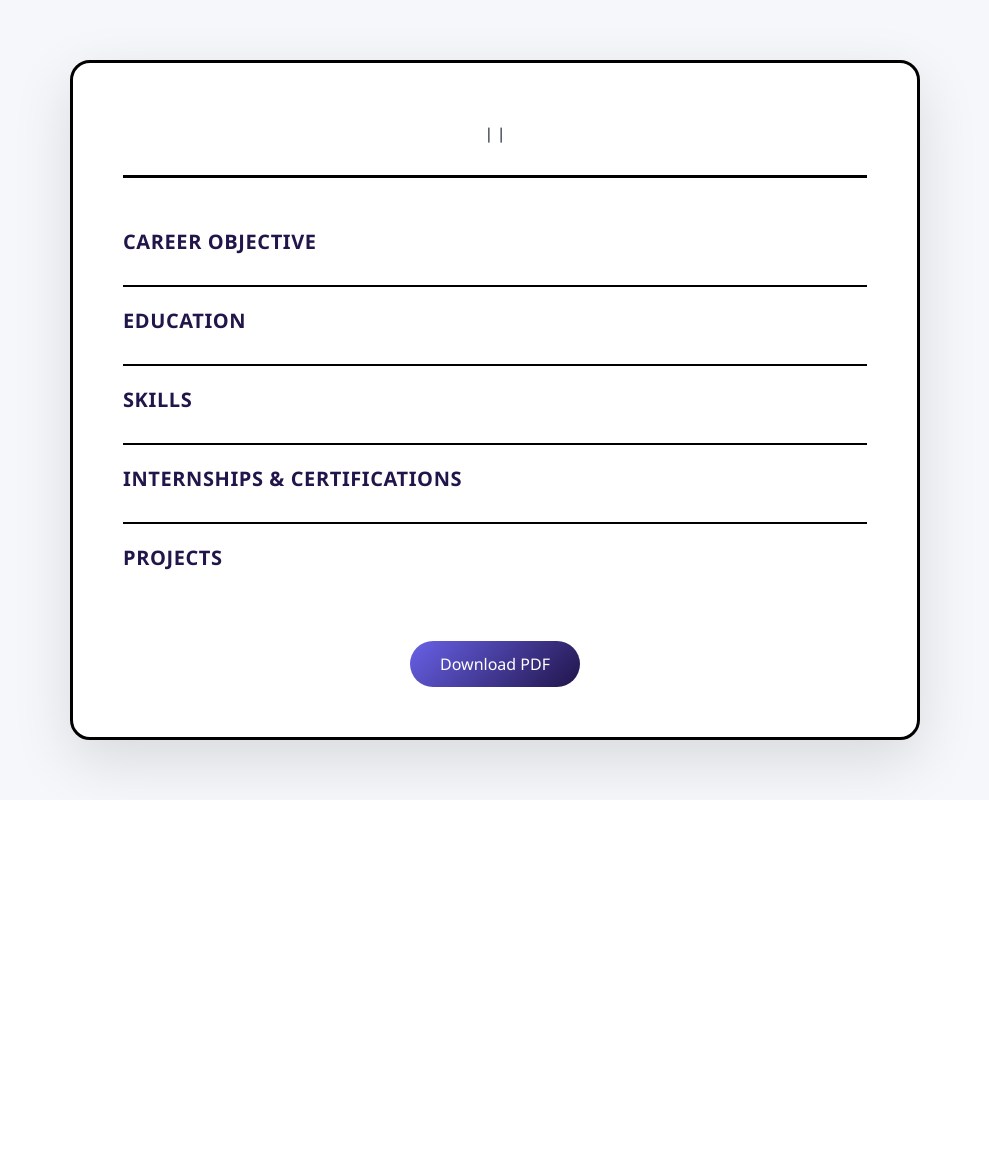
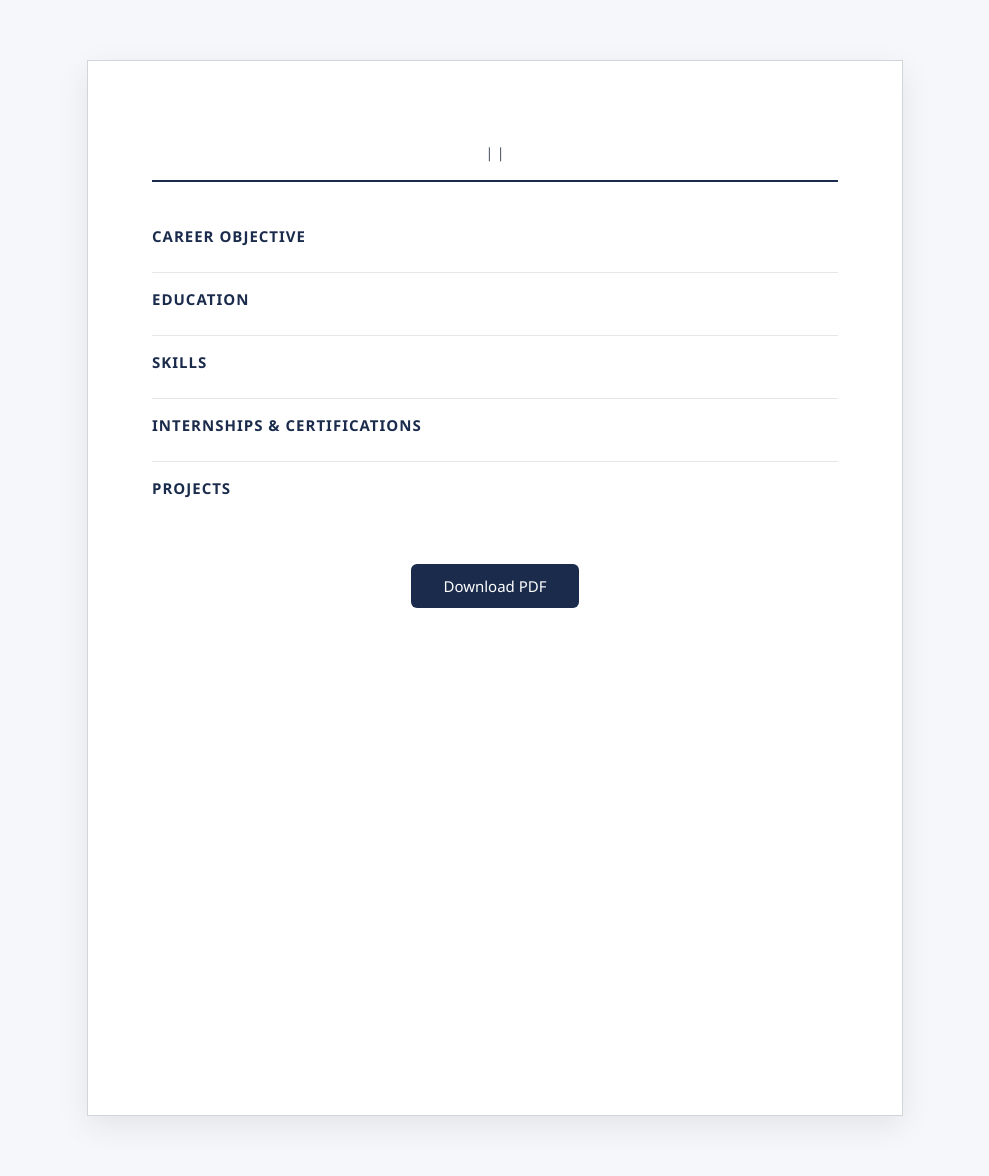
Before and after one commit to LathishP/Resume-Builder, a Flask app: template Resume Builder/templates/preview.html in a window 1280 px wide. Shown: the whole page, without its empty margins (145-1134 px from the left). Before the commit the page ends 798 px from the top, so only its background shows below. Run offline with Flask 3, Linux system fonts and the light colour scheme; the template is opened without the code that fills it, so the values that code supplies are empty.

Commit message:
Updated resume template

```diff
--- a/Resume Builder/static/style.css
+++ b/Resume Builder/static/style.css
@@ -1,4 +1,3 @@
-
 * {
   margin: 0;
   padding: 0;
@@ -442,115 +441,99 @@ button {
   }
 }
 
-
-
-
-
-/*
-______________________________________________________ */
-
-
-
 /* ==========================
-   RESUME PREVIEW
+   RESUME PREVIEW — PAGE FORMAT
 ========================== */
 
 .resume {
-  max-width: 850px;
+  max-width: 816px;      /* ~8.5in wide at 96dpi, like a real page */
+  min-height: 1056px;    /* ~11in tall, like a real page */
   margin: 60px auto;
-  background: var(--bg-card);
-  padding: 50px;
-  border-radius: 20px;
-  border: 2px solid var(--border);
-  box-shadow: 0 20px 60px rgba(0,0,0,0.12);
+  background: #ffffff;
+  padding: 76px 64px;    /* ~1in top/bottom, ~0.85in sides */
+  border: 1px solid #d1d5db;
+  box-shadow: 0 10px 30px rgba(0,0,0,0.08);
+  color: #1f2937;
+  font-family: "Calibri", "Segoe UI", Arial, sans-serif;
 }
 
-/* Resume Header */
-.resume h1 {
+/* Header */
+.resume-header {
   text-align: center;
-  font-size: 34px;
-  color: var(--primary);
+  padding-bottom: 18px;
+  border-bottom: 2px solid #1a2b4c;
+  margin-bottom: 28px;
+}
+
+.resume-header h1 {
+  font-size: 30px;
+  font-weight: 700;
+  letter-spacing: 0.5px;
+  margin-bottom: 6px;
+  color: #1a2b4c;         /* navy, like the accent color in your resume */
+}
+
+.resume-header p {
+  font-size: 14px;
+  color: #4b5563;         /* muted gray for contact line */
+}
+
+/* Each section */
+.resume-section {
+  padding: 16px 0;
+  border-bottom: 1px solid #e5e7eb;
+}
+
+.resume-section:last-of-type {
+  border-bottom: none;
+}
+
+.resume-section h3 {
+  font-size: 15px;
+  font-weight: 700;
+  letter-spacing: 1px;
+  text-transform: uppercase;
+  color: #1a2b4c;         /* navy section headings */
   margin-bottom: 10px;
 }
 
-.resume > p {
-  text-align: center;
-  font-size: 15px;
-  color: var(--text-muted);
-  margin-bottom: 8px;
-}
-
-/* Divider line */
-.resume hr {
-  border: none;
-  height: 2px;
-  background: var(--border);
-  margin: 30px 0;
-}
-
-/* Section Titles */
-.resume h3 {
-  font-size: 20px;
-  color: var(--secondary);
-  margin-bottom: 12px;
-  text-transform: uppercase;
-  letter-spacing: 0.6px;
-}
-
-/* Section Content */
-.resume p {
-  font-size: 16px;
-  line-height: 1.7;
-  color: var(--text-main);
-  margin-bottom: 8px;
-}
-
-/* Download Button */
-.resume button {
-  display: block;
-  margin: 40px auto 0;
-  padding: 14px 36px;
-  font-size: 16px;
-  border-radius: 30px;
-  background: linear-gradient(135deg, var(--primary), var(--secondary));
-  color: white;
-  border: none;
-  cursor: pointer;
-  transition: transform 0.3s ease, box-shadow 0.3s ease;
-}
-
-.resume button:hover {
-  transform: translateY(-3px);
-  box-shadow: 0 10px 25px rgba(0,0,0,0.25);
-}
 .resume-section p {
-  white-space: pre-line;
-}
-/* ==========================
-   RESUME TEXTAREA LINE FIX
-========================== */
-
-/* Preserve line breaks from textarea input */
-.resume-section p {
+  font-size: 14.5px;
+  line-height: 1.6;
+  color: #1f2937;
   white-space: pre-line;
 }
 
-/* If you are using bullet lists for projects/internships */
 .resume-section ul {
   padding-left: 20px;
   margin-top: 8px;
 }
 
 .resume-section li {
-  margin-bottom: 8px;
+  margin-bottom: 6px;
   line-height: 1.6;
+  color: #1f2937;
 }
 
+/* Download button */
+.resume button {
+  display: block;
+  margin: 40px auto 0;
+  padding: 12px 32px;
+  font-size: 15px;
+  border-radius: 6px;
+  background: #1a2b4c;
+  color: white;
+  border: none;
+  cursor: pointer;
+  transition: background 0.3s ease;
+}
 
+.resume button:hover {
+  background: #21154a;
+}
 
-/* ==========================
-   PRINT (PDF)
-========================== */
+/* Print (PDF) */
 @media print {
   body {
     background: white;
@@ -560,79 +543,17 @@ ______________________________________________________ */
     box-shadow: none;
     border: none;
     margin: 0;
-    padding: 0;
+    padding: 76px 64px;
   }
 
   .resume button {
     display: none;
   }
 }
-/* ==========================
-   RESUME PREVIEW – FIXED
-========================== */
 
-.resume {
-  max-width: 850px;
-  margin: 60px auto;
-  background: #ffffff;
-  padding: 50px;
-  border: 3px solid #000;   /* OUTER BORDER (FORCE VISIBLE) */
-}
-
-/* Header */
-.resume-header {
-  text-align: center;
-  padding-bottom: 20px;
-  border-bottom: 3px solid #000;
-  margin-bottom: 30px;
-}
-
-.resume-header h1 {
-  font-size: 32px;
-  margin-bottom: 8px;
-  color: #000;
-}
-
-.resume-header p {
-  font-size: 15px;
-}
-
-/* Each section */
-.resume-section {
-  padding: 20px 0;
-  border-bottom: 2px solid #000; /* SECTION LINE */
-}
-
-.resume-section:last-of-type {
-  border-bottom: none;
-}
-
-.resume-section h3 {
-  font-size: 20px;
-  margin-bottom: 10px;
-  text-transform: uppercase;
-}
-
-.resume-section p {
-  font-size: 16px;
-  line-height: 1.6;
-}
-
-/* Button */
-.resume button {
-  display: block;
-  margin: 40px auto 0;
-  padding: 12px 30px;
-  font-size: 16px;
-  cursor: pointer;
-}
-
-/* PRINT */
-@media print {
-  button {
-    display: none;
-  }
-}
+/* ===============================
+   THEME TOGGLE — TABLET (≤ 768px)
+================================ */
 @media (max-width: 768px) {
   .theme-toggle {
     margin-left: 12px;
@@ -663,6 +584,7 @@ ______________________________________________________ */
     box-shadow: 0 6px 15px rgba(0,0,0,0.25);
   }
 }
+
 /* =========================
    RESPONSIVE HEADER
 ========================= */
@@ -716,9 +638,9 @@ ______________________________________________________ */
     font-size: 10px;
     padding: 6px 12px;
     margin-left: 175px;
-
   }
 }
+
 /* Reduce nav link spacing */
 .header nav {
   gap: 12px; /* default desktop */
```
